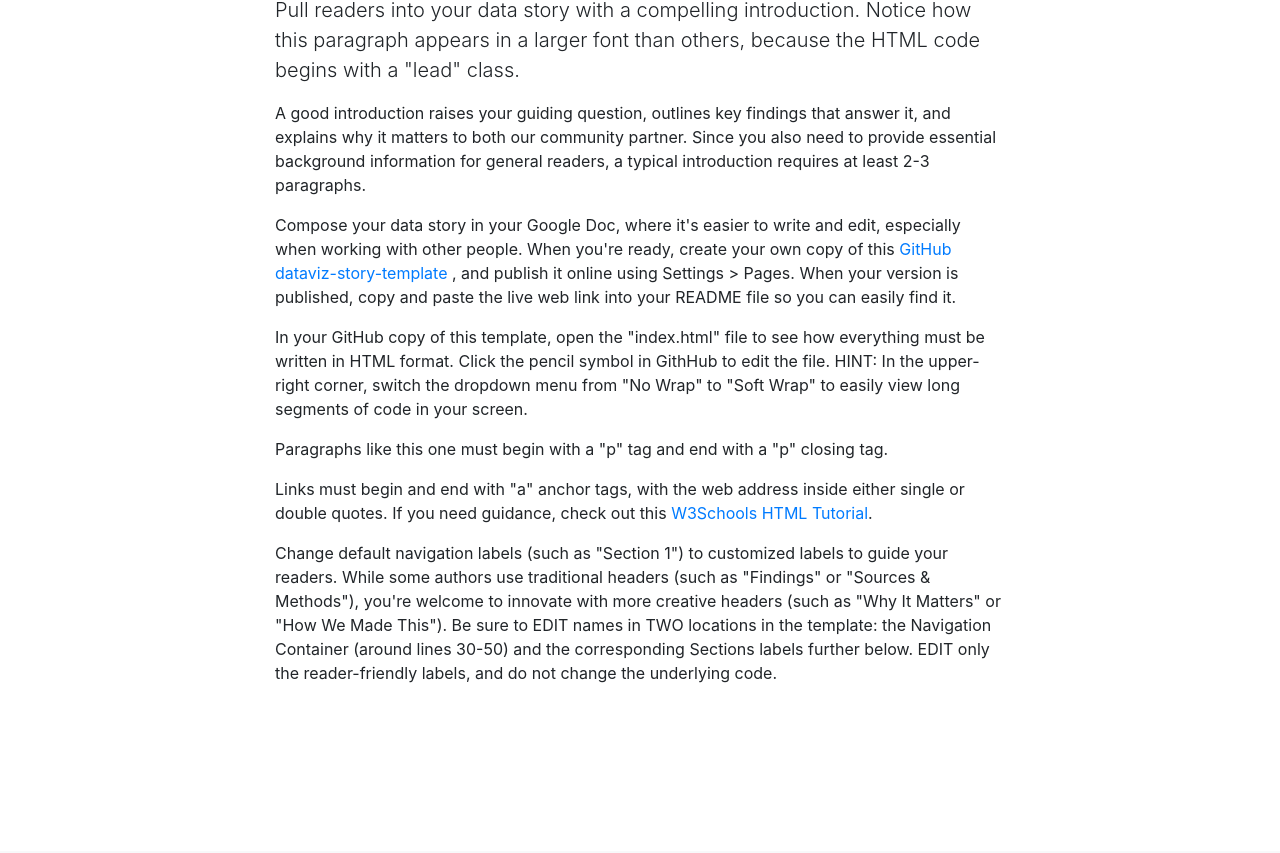
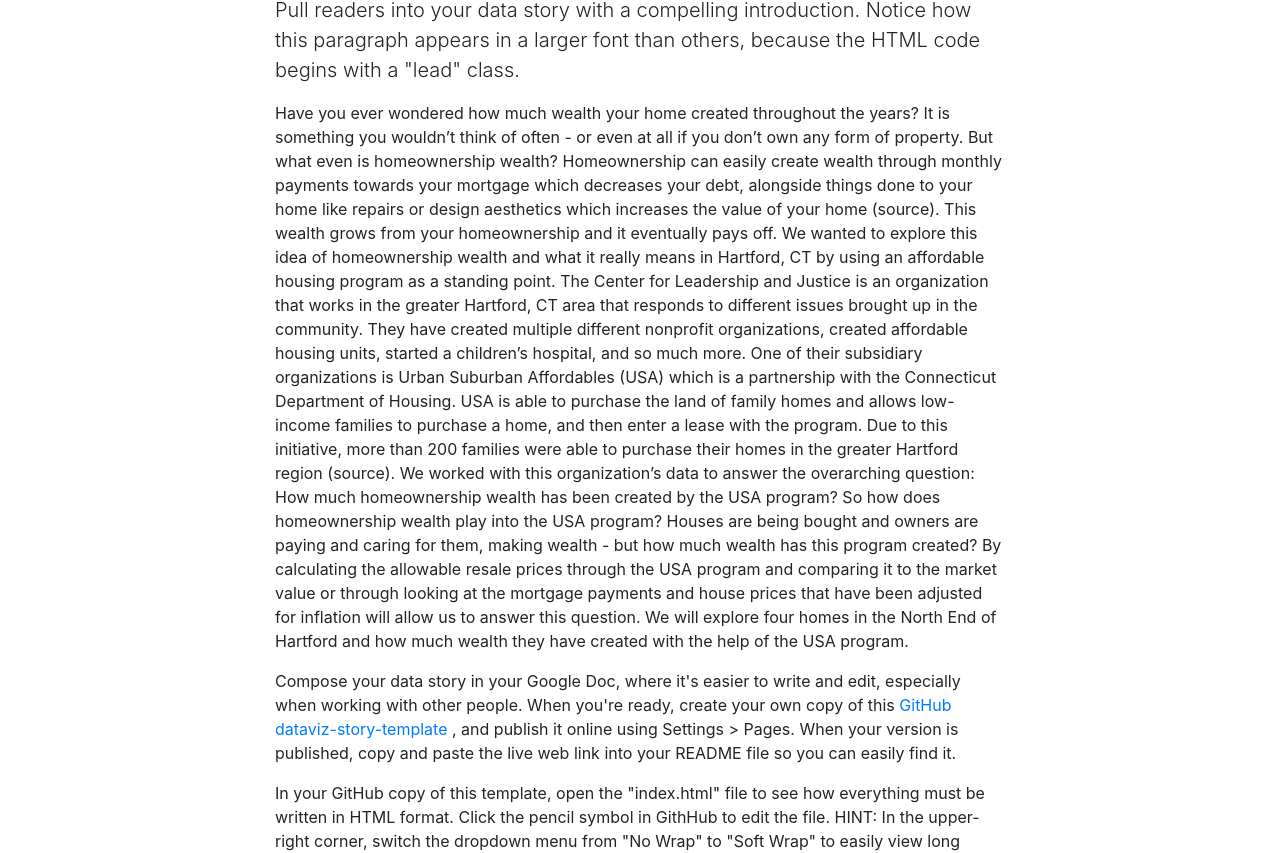
Before and after one commit to GabbieMarcuccio/practice-story, a plain HTML site: page index.html in a window 1280 px wide. Shown: the part 711-1564 px from the top of the page. Drawn offline with nearby package versions, Linux system fonts and the light colour scheme.

Commit message:
Update index.html

```diff
--- a/index.html
+++ b/index.html
@@ -70,7 +70,12 @@
 
           <p class="lead">Pull readers into your data story with a compelling introduction. Notice how this paragraph appears in a larger font than others, because the HTML code begins with a "lead" class.</p>
 
-          <p>A good introduction raises your guiding question, outlines key findings that answer it, and explains why it matters to both our community partner. Since you also need to provide essential background information for general readers, a typical introduction requires at least 2-3 paragraphs.</p>
+          <p>Have you ever wondered how much wealth your home created throughout the years? It is something you wouldn’t think of often - or even at all if you don’t own any form of property. But what even is homeownership wealth? Homeownership can easily create wealth through monthly payments towards your mortgage which decreases your debt, alongside things done to your home like repairs or design aesthetics which increases the value of your home (source). This wealth grows from your homeownership and it eventually pays off.
+
+We wanted to explore this idea of homeownership wealth and what it really means in Hartford, CT by using an affordable housing program as a standing point. The Center for Leadership and Justice is an organization that works in the greater Hartford, CT area that responds to different issues brought up in the community. They have created multiple different nonprofit organizations, created affordable housing units, started a children’s hospital, and so much more. One of their subsidiary organizations is Urban Suburban Affordables (USA) which is a partnership with the Connecticut Department of Housing. USA is able to purchase the land of family homes and allows low-income families to purchase a home, and then enter a lease with the program. Due to this initiative, more than 200 families were able to purchase their homes in the greater Hartford region (source). We worked with this organization’s data to answer the overarching question: How much homeownership wealth has been created by the USA program?
+
+So how does homeownership wealth play into the USA program? Houses are being bought and owners are paying and caring for them, making wealth - but how much wealth has this program created? By calculating the allowable resale prices through the USA program and comparing it to the market value or through looking at the mortgage payments and house prices that have been adjusted for inflation will allow us to answer this question. We will explore four homes in the North End of Hartford and how much wealth they have created with the help of the USA program.
+</p>
 
           <p>Compose your data story in your Google Doc, where it's easier to write and edit, especially when working with other people. When you're ready, create your own copy of this <a href="https://github.com/DataVizForAll/dataviz-story-template">GitHub dataviz-story-template </a>, and publish it online using Settings > Pages. When your version is published, copy and paste the live web link into your README file so you can easily find it.</p>
 
```
